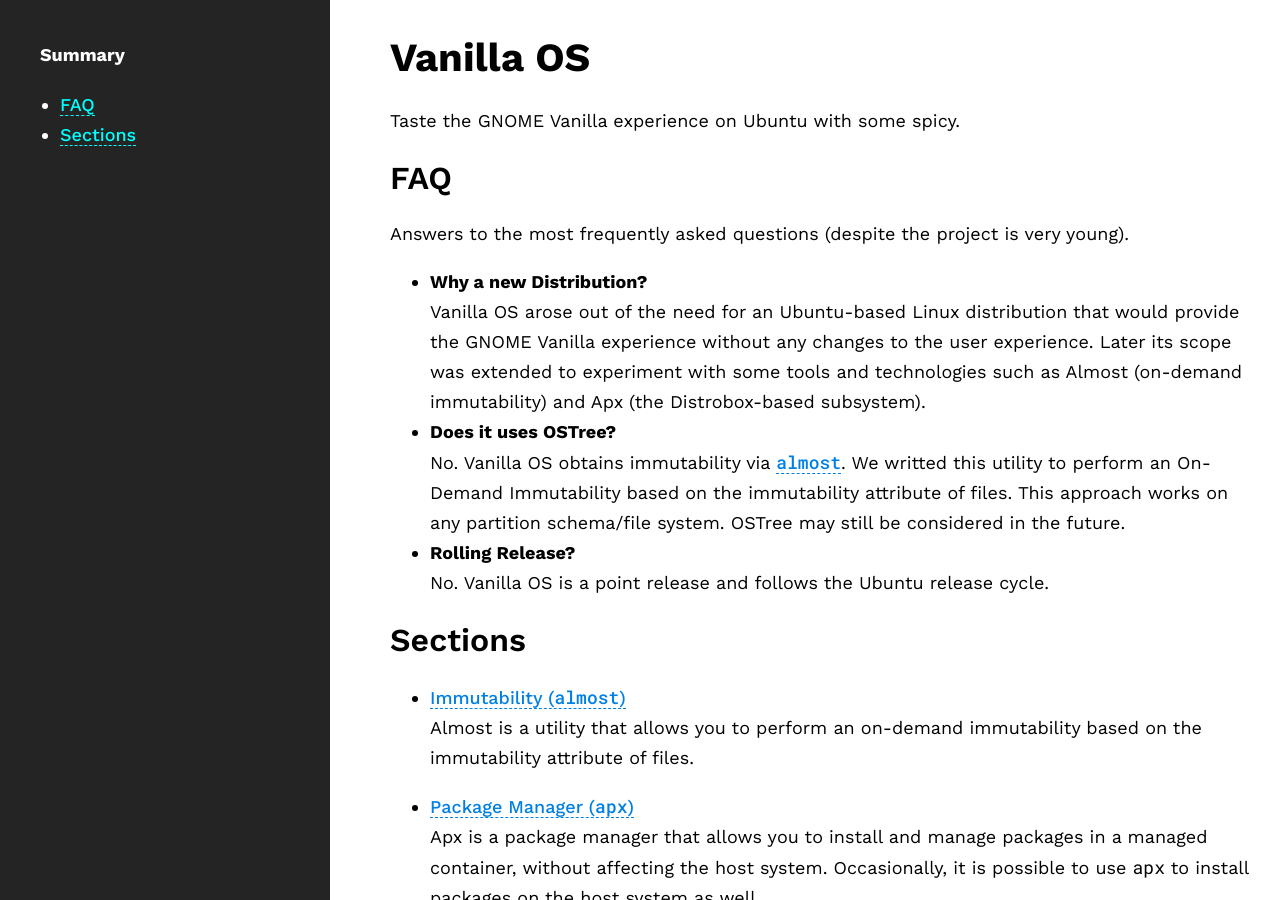
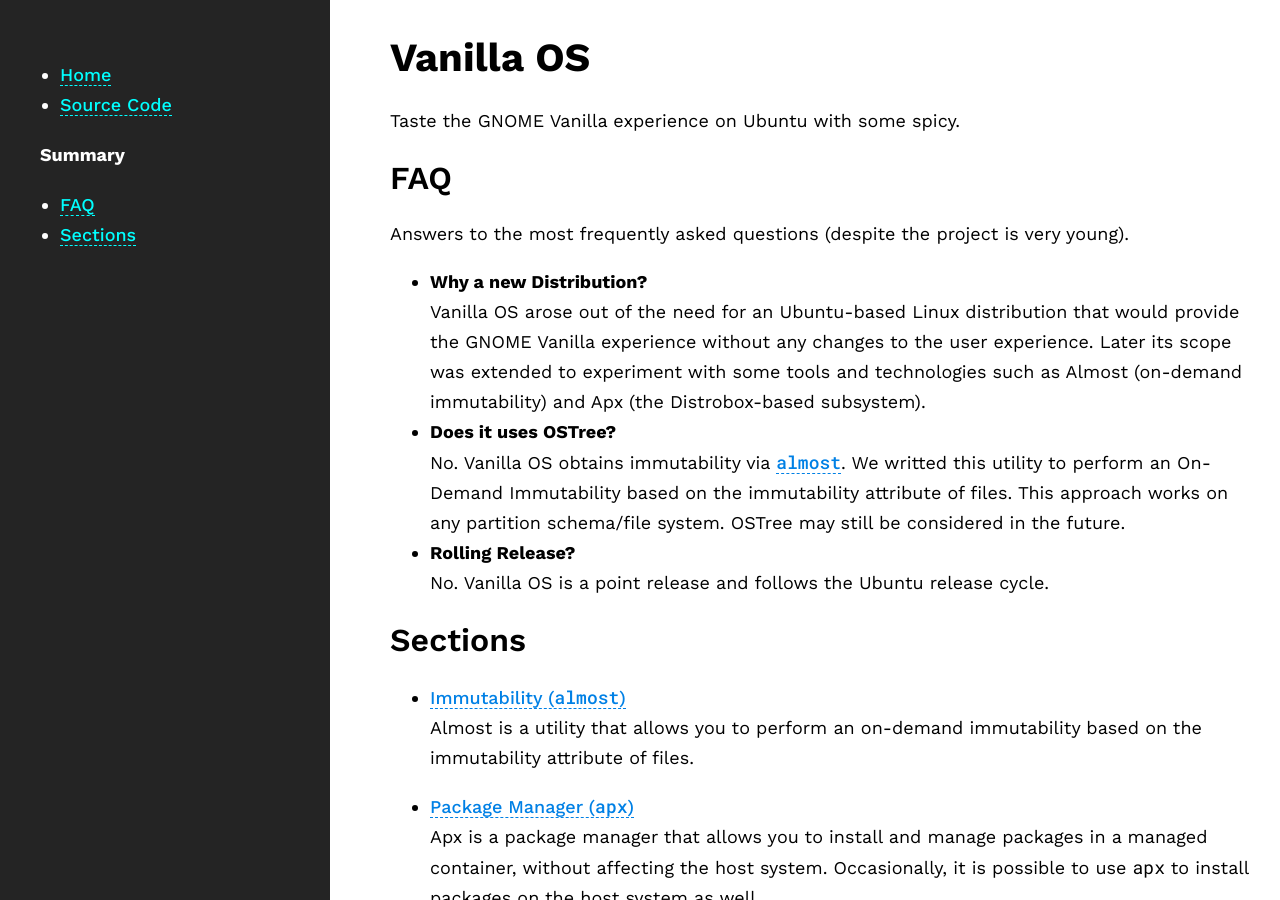
Before and after one commit to Vanilla-OS/documentation, a Jekyll site: the page built from index.md, in a window 1280 px wide. Built offline with Jekyll 4.4.1, drawn with Linux system fonts in a browser that asks for light colours.

Commit message:
ui: add primary links

```diff
--- a/_layouts/default.html
+++ b/_layouts/default.html
@@ -4,6 +4,14 @@
   <body>
     <main>
       <aside>
+        <ul>
+          <li>
+            <a href="/">Home</a>
+          </li>
+          <li>
+            <a href="https://github.com/vanilla-os">Source Code</a>
+          </li>
+        </ul>
         <div class="summary">
           <b>Summary</b>
           <ul>
```
